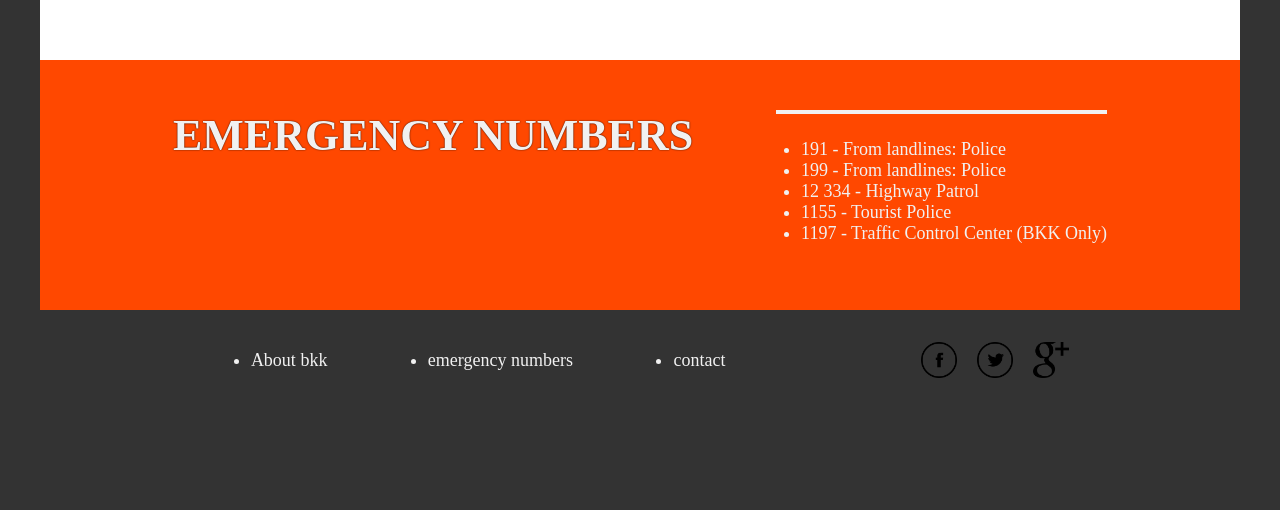
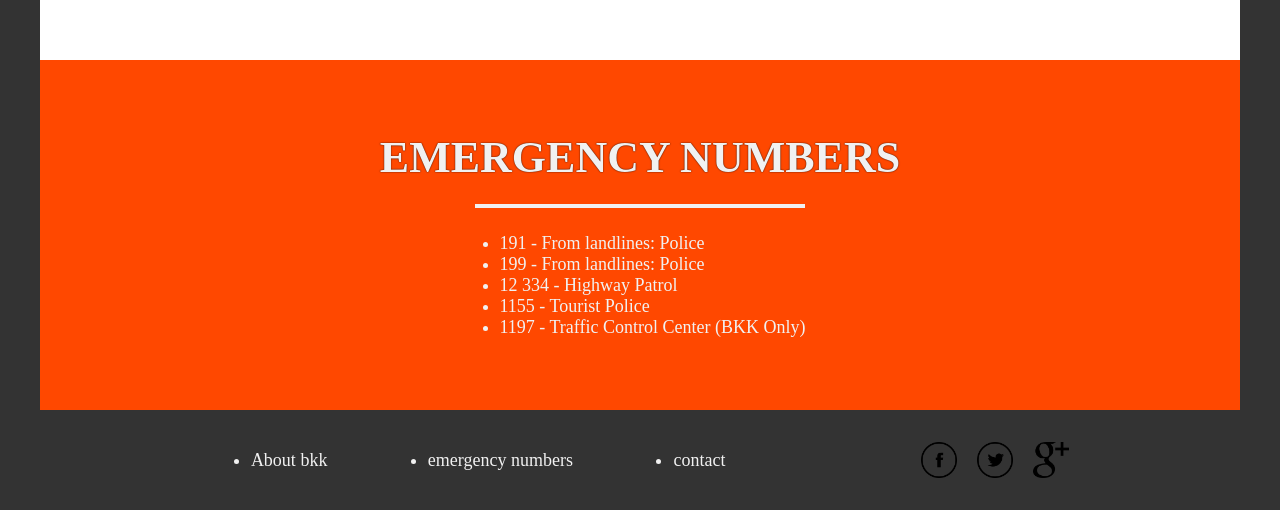
Before and after one commit to alain-guillon-it/Travel-guide-tokyo, a plain HTML site: page index.html in a window 1280 px wide. Shown: the part 3147-3657 px from the top of the page. Before the commit the page ends 3557 px from the top, so only its background shows below. Drawn offline with Linux system fonts and the light colour scheme.

Commit message:
fix footer small device

```diff
--- a/assets/styles/style.css
+++ b/assets/styles/style.css
@@ -19,7 +19,7 @@
 body {
   display: grid;
   grid-template-columns: 1fr;
-  grid-template-rows: 100vh 1fr 400px;
+  grid-template-rows: 100vh 1fr 500px;
   grid-template-areas:
     "header" /* 100vh */
     "main" /* 1fr */
@@ -191,15 +191,16 @@ footer {
 }
 footer .emergency {
   background-color: var(--primary);
-  height: 250px;
+  height: 350px;
   padding: 50px;
   display: flex;
+  flex-direction: column;
   justify-content: space-evenly;
-  align-items: flex-start;
+  align-items: center;
 }
 footer .emergency h3 {
   font-size: 28px;
-  align-self: flex-start;
+  align-self: center;
   color: var(--white);
   text-shadow: 0 0 1.5px var(--black);
   text-transform: uppercase;
```
